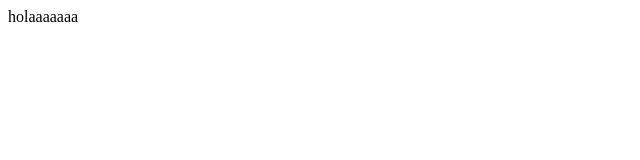
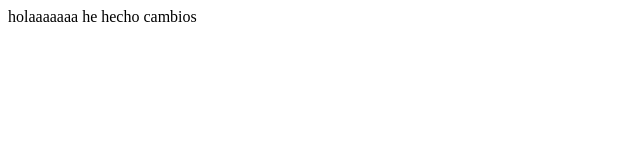
Before and after one commit to CristianLancer/web3, a plain HTML site: page index.html in a window 1280 px wide. Shown: the whole page, without its empty margins (0-640 px from the left). Drawn offline with Linux system fonts and the light colour scheme.

Commit message:
Update index.html

```diff
--- a/index.html
+++ b/index.html
@@ -7,5 +7,14 @@
 </head>
 <body>
     holaaaaaaa
+
+
+    he hecho cambios
+
+
+
+
+
+
 </body>
 </html>
```
